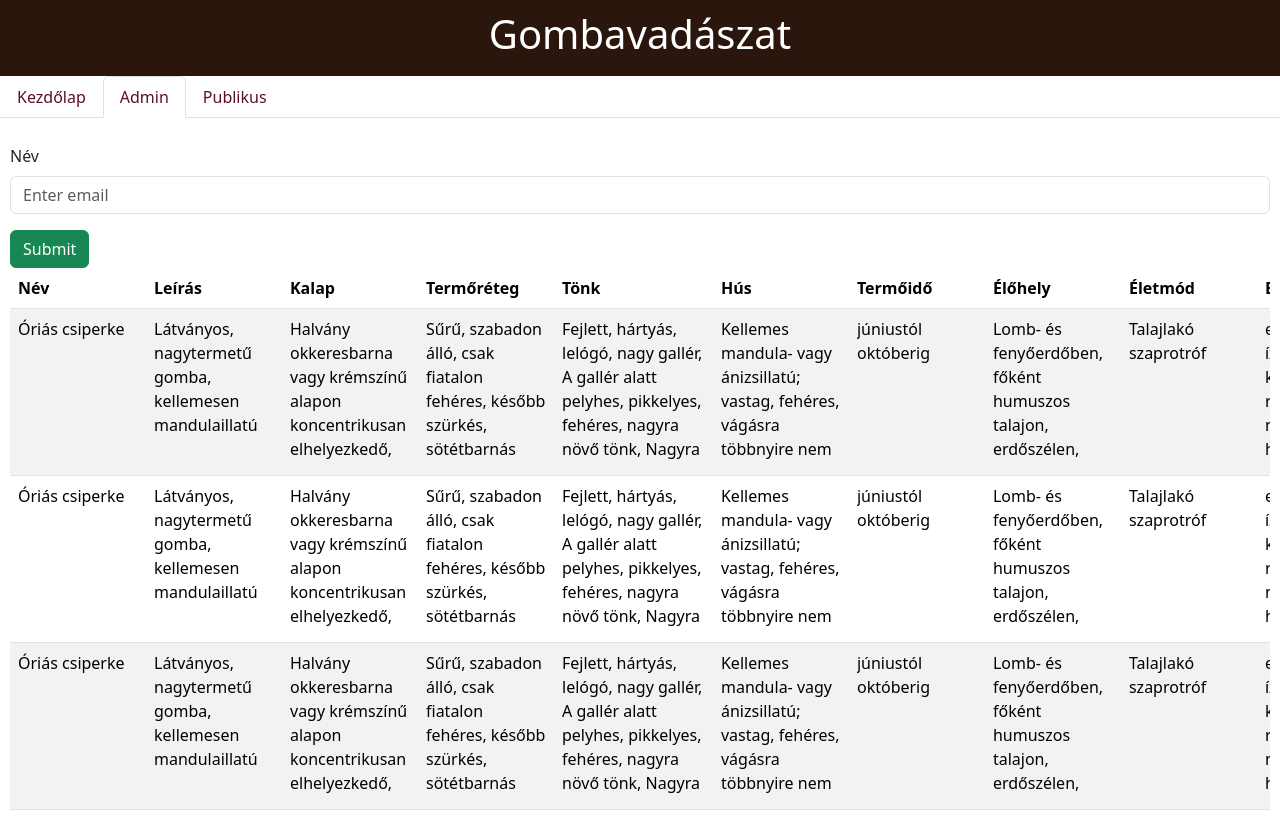
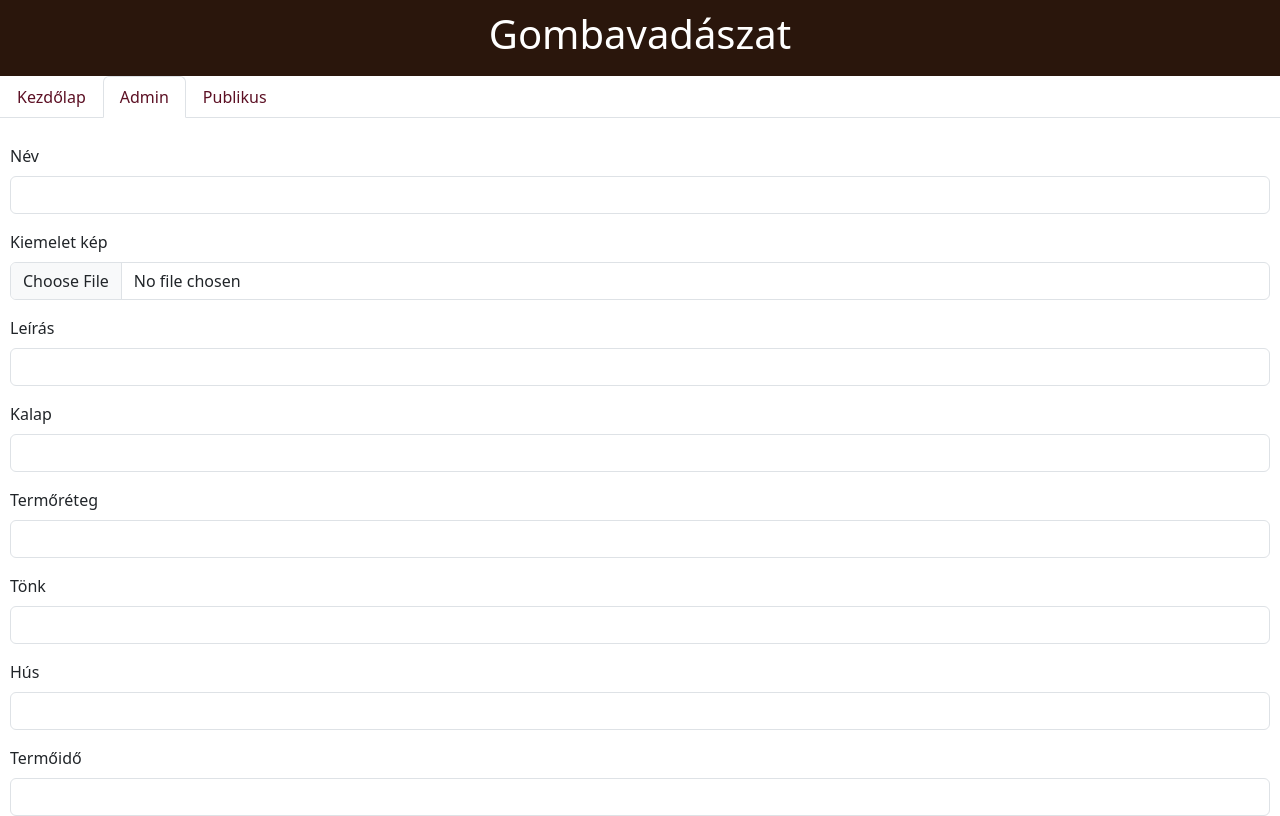
Before and after one commit to Privatprojektek/gombahatarozo, a React (Create React App) app: page /admin in a window 1280 px wide. Shown: the top 816 px of the page. Built offline with nearby package versions, Linux system fonts and the light colour scheme.

Commit message:
urlap 1. változat

```diff
--- a/src/Komponensek/Admin/urlap/GombaUrlap.js
+++ b/src/Komponensek/Admin/urlap/GombaUrlap.js
@@ -1,29 +1,42 @@
+import React, { useState } from "react";
+
 export default function GombaUrlap(props) {
+    let aktualisUrlapKomponens;
+    const [urlapAdat, setUrlapAdat] = useState(props.adat);
 
-function submitGomb(event){
-    console.log("valami")
-    event.preventDefault()
-    props.submitGomb("helló")
+    function submitGomb(event) {
+        console.log(urlapAdat);
+        event.preventDefault();
+        props.submitGomb(urlapAdat);
     }
-
+    function adatValt(event) {
+        let a = urlapAdat;
+        a[event.target.id] = event.target.value;
+        console.log(a);
+        setUrlapAdat(a);
+    }
     return (
-        <form>
-            <div class="mb-3 mt-3">
-                <label for="email" class="form-label">
-                   Név
+        <form onSubmit={submitGomb}>
+            {Object.keys(props.leiro).map((kulcs,index) => {
+                return (
+                    <div class="mb-3 mt-3" key={index}>
+                        <label for={kulcs} class="form-label">
+                            {props.leiro[kulcs].megj}
                         </label>
                         <input
-                    type="text"
+                            type={props.leiro[kulcs].tipus}
                             class="form-control"
-                    id="email"
-                    placeholder="Enter email"
-                    name="email"
+                            id={kulcs}
+
+                            name={kulcs}
+                            value={urlapAdat[kulcs]}
+                            onChange={adatValt}
                         />
                     </div>
+                );
+            })}
 
-            <button type="submit" class="btn btn-success" onClick={submitGomb}>
-                Submit
-            </button>
+            <input type="submit" class="btn btn-success" value="Küld" />
         </form>
     );
 }
--- a/src/pages/Admin.js
+++ b/src/pages/Admin.js
@@ -35,7 +35,7 @@ export default function Admin() {
         <main className="Admin">
             <section>
                 <GombaUrlap
-                    lista={gombaAdatLeiro}
+                    leiro={gombaAdatLeiro}
                     adat={urlapAdat}
                     submitGomb={submitGomb}
                 />
```
Lines whose indentation alone changed are shown as unchanged.
